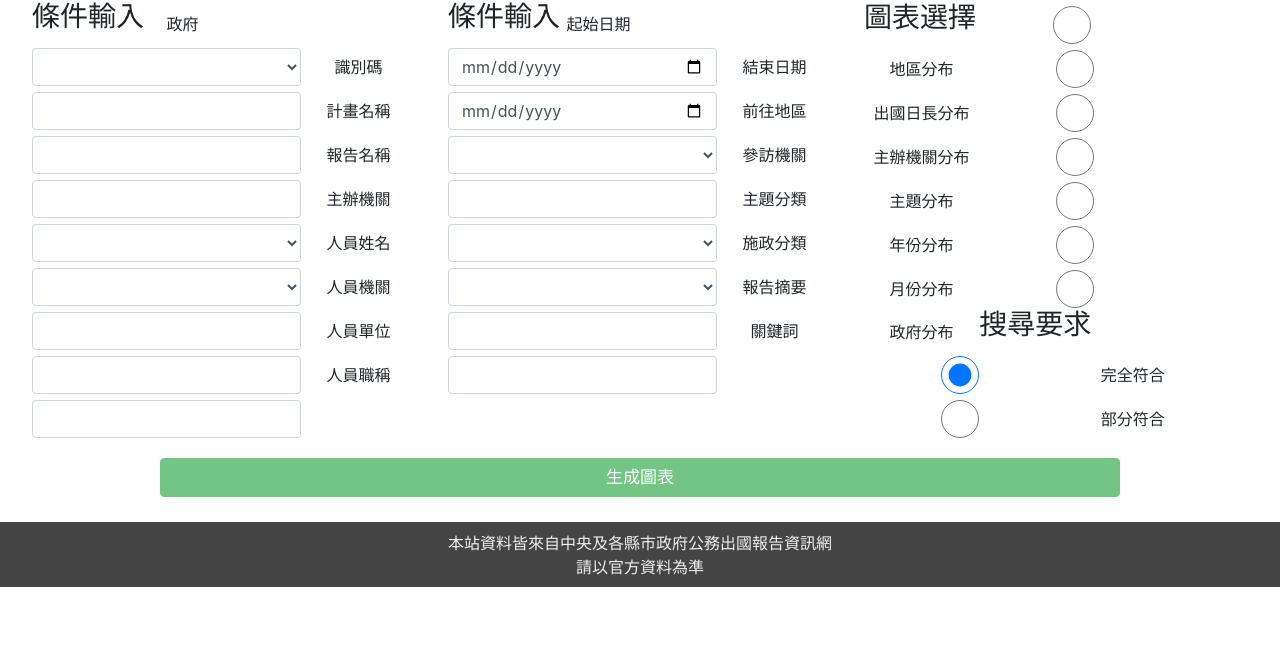
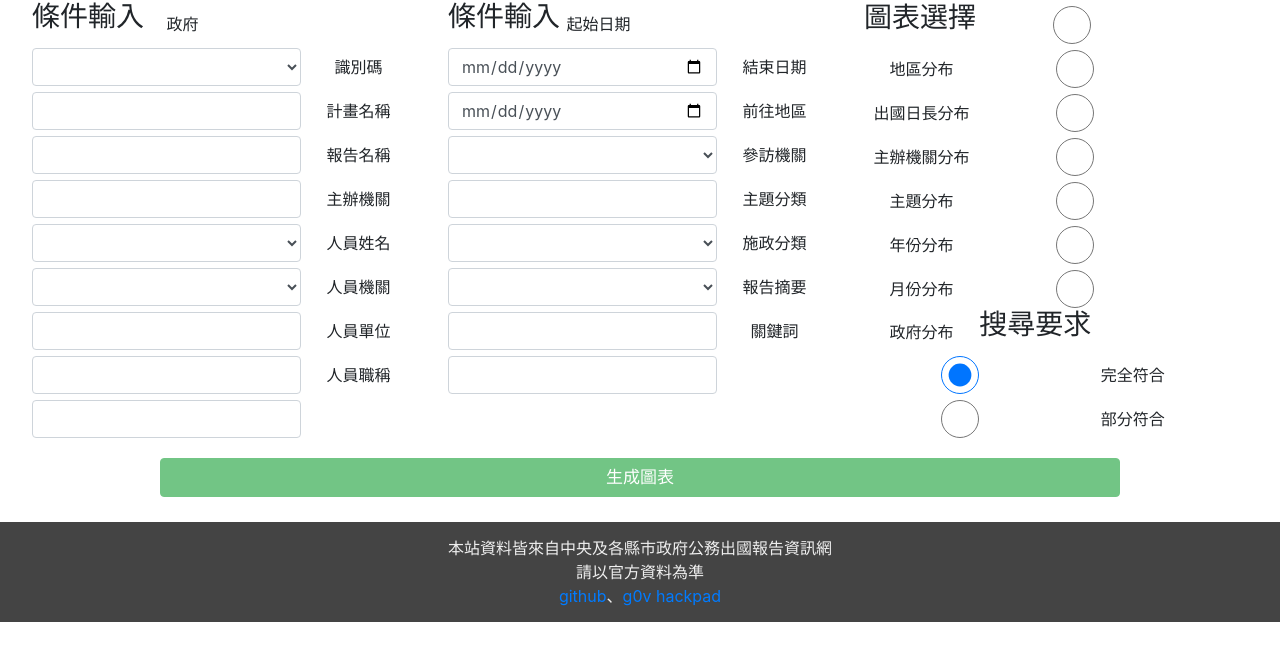
Before and after one commit to catdingding/report, a PHP site: page /diychart.php in a window 1280 px wide. Shown: the part 61-722 px from the top of the page. Run offline with PHP 8.4, Linux system fonts and the light colour scheme; a stand-in replaces the project's code that opens the database connection; lists and menus that the app fills with data are empty; some libraries are stand-ins or nearby versions.

Commit message:
更新css、"考察"更正為"公務出國"、api更正

```diff
--- a/api/rank.php
+++ b/api/rank.php
@@ -34,7 +34,7 @@ if (in_array($kind, ['year', 'month', 'day', 'office', 'topic_cat', 'gov'])) {
         $sql = "SELECT DATEDIFF(end_date,start_date)+1,count(*) FROM report WHERE DATEDIFF(end_date,start_date)>=0 $condition GROUP BY DATEDIFF(end_date,start_date) ORDER BY DATEDIFF(end_date,start_date) limit $start,25";
     	$sql2    = "SELECT DISTINCT DATEDIFF(end_date,start_date) FROM report WHERE 1=1 $condition ";
     } else {
-        $sql = "SELECT $kind,count(*) FROM report WHERE 1=1 $condition GROUP BY $kind ORDER BY count(*) DESC,$kind limit $start,25";
+        $sql = "SELECT $kind,count(*) FROM report WHERE 1=1 $condition AND $kind!='' GROUP BY $kind ORDER BY count(*) DESC,$kind limit $start,25";
     	$sql2    = "SELECT DISTINCT $kind FROM report WHERE 1=1 $condition ";
     }
 
--- a/diychart.php
+++ b/diychart.php
@@ -18,7 +18,7 @@
 			$(document).ready(function () {
 	           $("input").change(function(){
 				if ($('input:radio:checked[name="kind"]').val()!=undefined && $('input:radio:checked[name="search"]').val()!=undefined) {
-					$("#search").attr('disabled', false);
+					$(".send").attr('disabled', false);
 				};
 			});
 
--- a/footer.php
+++ b/footer.php
@@ -1 +1 @@
-<footer><div>本站資料皆來自中央及各縣市政府公務出國報告資訊網<br>請以官方資料為準</div></footer>
+<footer><div>本站資料皆來自中央及各縣市政府公務出國報告資訊網<br>請以官方資料為準<br><a href="https://github.com/catdingding/report">github</a>、<a href="https://g0v.hackpad.com/E0G6gZDQ2ZZ">g0v hackpad</a></div></footer>
--- a/main.js
+++ b/main.js
@@ -19,13 +19,13 @@ function kind() {
     this.chart_title = arguments[2];
     this.unit = arguments[3];
 }
-var year = new kind('year', '年份', '考察年份分布圖', '年');
-var month = new kind('month', '月份', '考察月份分布圖', '月');
-var day = new kind('day', '天數', '考察天數分布圖(1~50天)', '天');
+var year = new kind('year', '年份', '年份分布圖', '年');
+var month = new kind('month', '月份', '月份分布圖', '月');
+var day = new kind('day', '天數', '天數分布圖(1~50天)', '天');
 var office = new kind('office', '主辦機關', '前50次數主辦機關分布圖', '');
-var topic_cat = new kind('topic_cat', '主題', '考察主題分布圖', '');
+var topic_cat = new kind('topic_cat', '主題', '主題分布圖', '');
 var gov = new kind('gov', '政府', '政府分布圖', '');
-var area = new kind('area', '地區', '前50考察地區分布圖', '');
+var area = new kind('area', '地區', '前50前往地區分布圖', '');
 //一般搜尋區
 $(document).on("click", ".search .page button:nth-of-type(1)", function() {
     page -= 1;
@@ -289,11 +289,19 @@ function chart(kind) {
             table.draw(data, {
                 width: '100%'
             });
+            /*
             google.visualization.events.addListener(table, 'select', function() {
                 chart.setSelection(table.getSelection());
             });
+            */
             google.visualization.events.addListener(chart, 'select', function() {
                 table.setSelection(chart.getSelection());
+            });
+
+            $('#map_table tr').hover(function() {
+                chart.setSelection([{row:$(this).index(),column:null}]);
+            }, function() {
+                chart.setSelection(null);
             });
         };
     });
--- a/style.css
+++ b/style.css
@@ -47,23 +47,26 @@ header+div{
 
 footer{
   width: 100%;
-  height: 65px;
+  height: 100px;
   background-color: #444;
   margin-top: 25px;
-  position: relative;
+  text-align: center;
+}
+
+footer:before {
+  content: "";
+  height: 100%;
+  display: inline-block;
+  vertical-align: middle;
 }
 
 footer div{
-  position: absolute;
-  top: 0;
-  bottom: 0;
-  left: 0;
-  right: 0;
+  display: inline-block;
+  vertical-align: middle;
   text-align: center;
   color: #eee;
   margin: auto;
   line-height: 24px;
-  height: 48px;
 }
 
 /*
```
Also changed, not shown: api/chart.php (+9 -9 lines), element.php (+7 -7 lines), statistics.php (+6 -6 lines).
